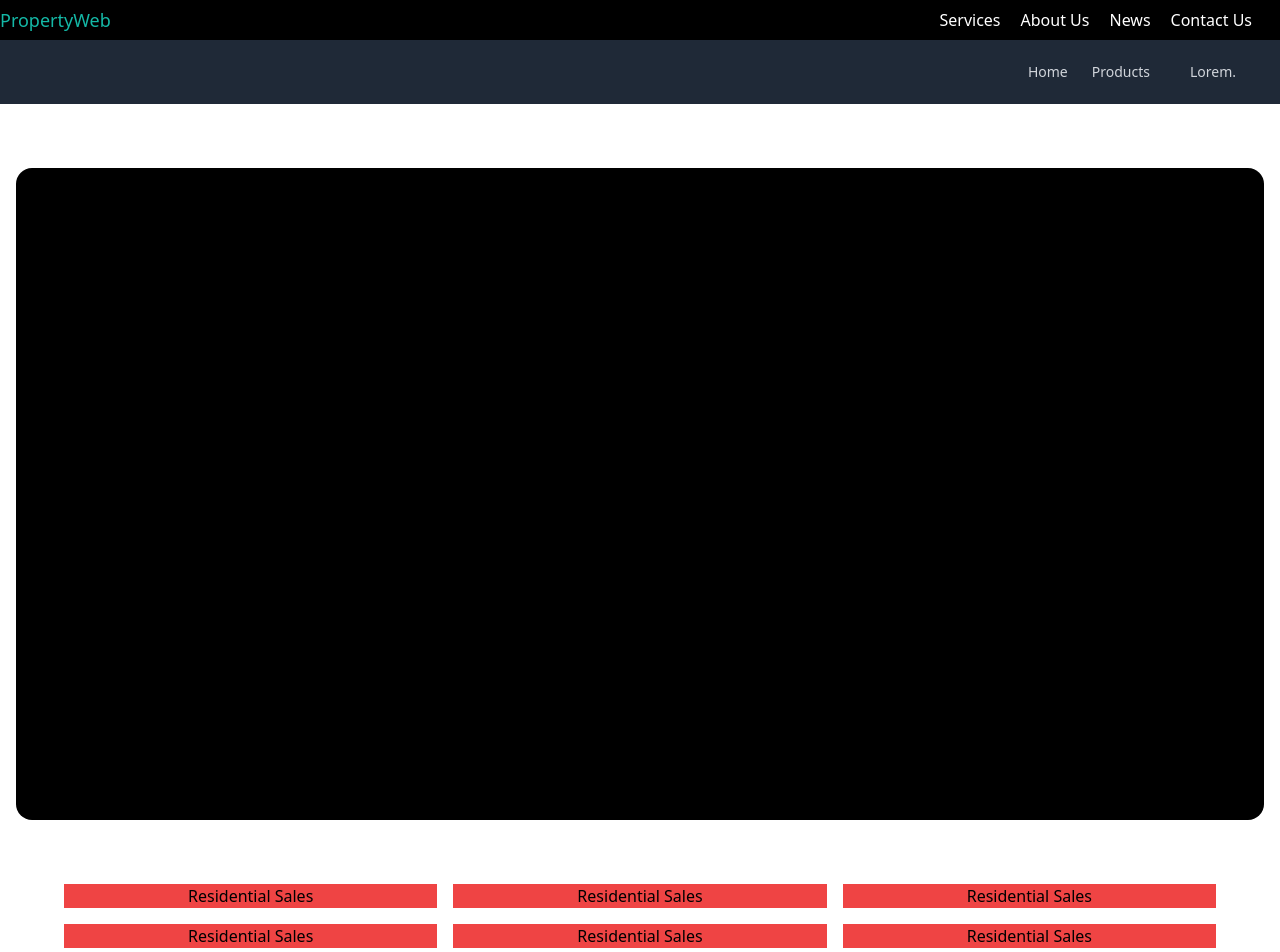
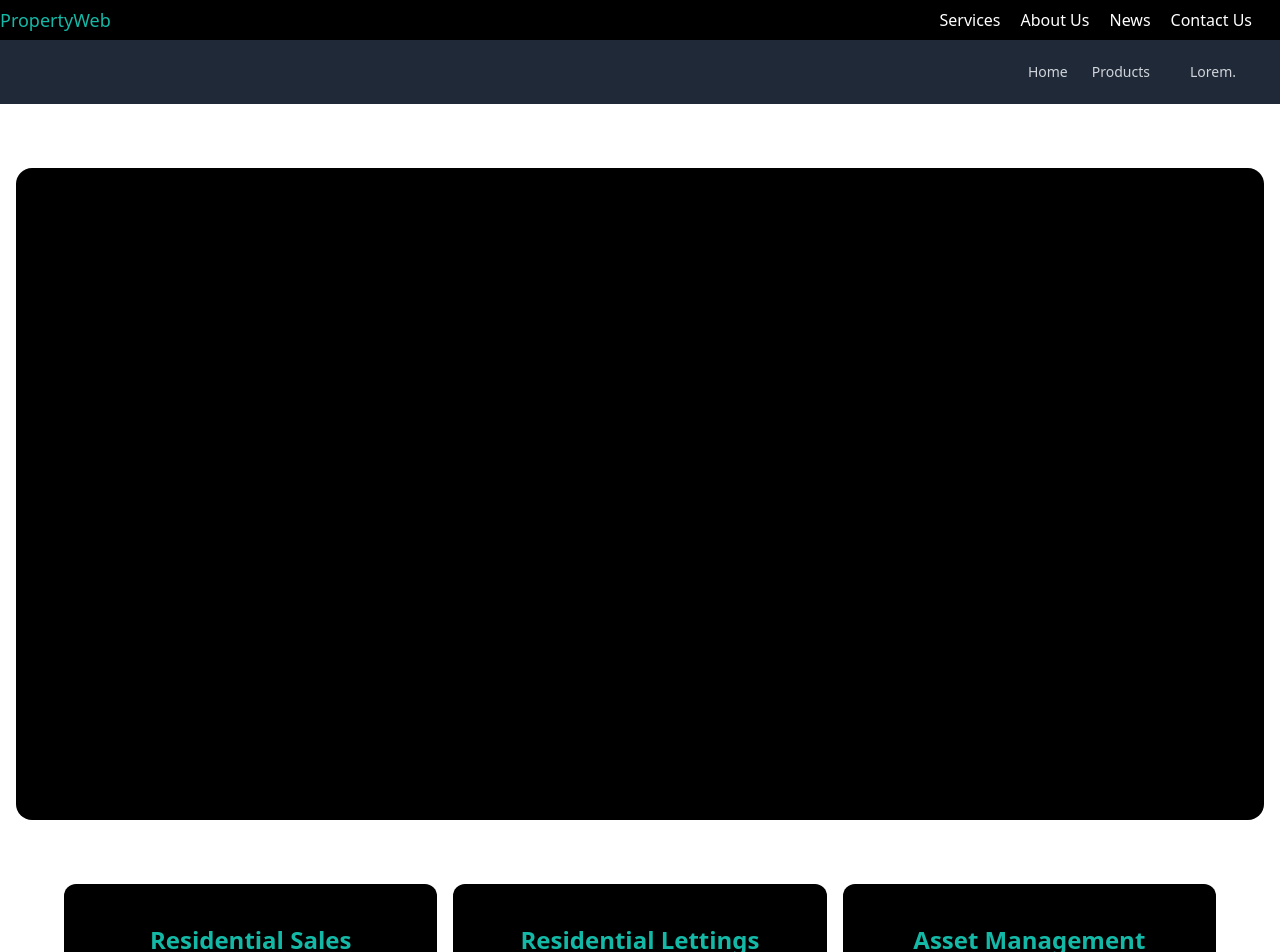
Before and after one commit to Akwei001/propertywebv1, a Next.js app: page / in a window 1280 px wide. Shown: the top 952 px of the page. Built offline with nearby package versions, Linux system fonts and the light colour scheme.

Commit message:
Menu grid UI update

```diff
--- a/src/components/MenuGrid.tsx
+++ b/src/components/MenuGrid.tsx
@@ -3,24 +3,36 @@ import React from 'react';
 const MenuGrid = () => {
   return (
     <div className=''>
-      <div className='grid max-w-6xl grid-cols-3 gap-4 mx-auto text-center'>
-        <div className='bg-red-500'>
-          <h2>Residential Sales</h2>
+      <div className='grid max-w-6xl grid-cols-3 gap-4 mx-auto text-base text-center '>
+        <div className=' bg-cover  bg-center bg-black h-[250px] rounded-xl '>
+          <h2 className='mt-10 text-2xl font-bold text-teal-500 hover:text-gray-500 '>
+            Residential Sales
+          </h2>
         </div>
-        <div className='bg-red-500'>
-          <h2>Residential Sales</h2>
+        <div className=' bg-cover  bg-center bg-black   h-[250px] rounded-xl'>
+          <h2 className='mt-10 text-2xl font-bold text-teal-500 hover:text-gray-500'>
+            Residential Lettings
+          </h2>
         </div>
-        <div className='bg-red-500'>
-          <h2>Residential Sales</h2>
+        <div className=' bg-cover  bg-center bg-black h-[250px] rounded-xl'>
+          <h2 className='mt-10 text-2xl font-bold text-teal-500 hover:text-gray-500'>
+            Asset Management
+          </h2>
         </div>
-        <div className='bg-red-500'>
-          <h2>Residential Sales</h2>
+        <div className=' bg-cover  bg-center bg-black  h-[250px] rounded-xl'>
+          <h2 className='mt-10 text-2xl font-bold text-teal-500 hover:text-gray-500 '>
+            New Land
+          </h2>
         </div>
-        <div className='bg-red-500'>
-          <h2>Residential Sales</h2>
+        <div className=' bg-cover  bg-center bg-black  h-[250px] rounded-xl'>
+          <h2 className='mt-10 text-2xl font-bold text-teal-500 hover:text-gray-500 '>
+            Residential Sales
+          </h2>
         </div>
-        <div className='bg-red-500'>
-          <h2>Residential Sales</h2>
+        <div className=' bg-cover  bg-center bg-black  h-[250px] rounded-xl'>
+          <h2 className='mt-10 text-2xl font-bold text-teal-500 hover:text-gray-500 '>
+            Residential Sales
+          </h2>
         </div>
       </div>
     </div>
```
